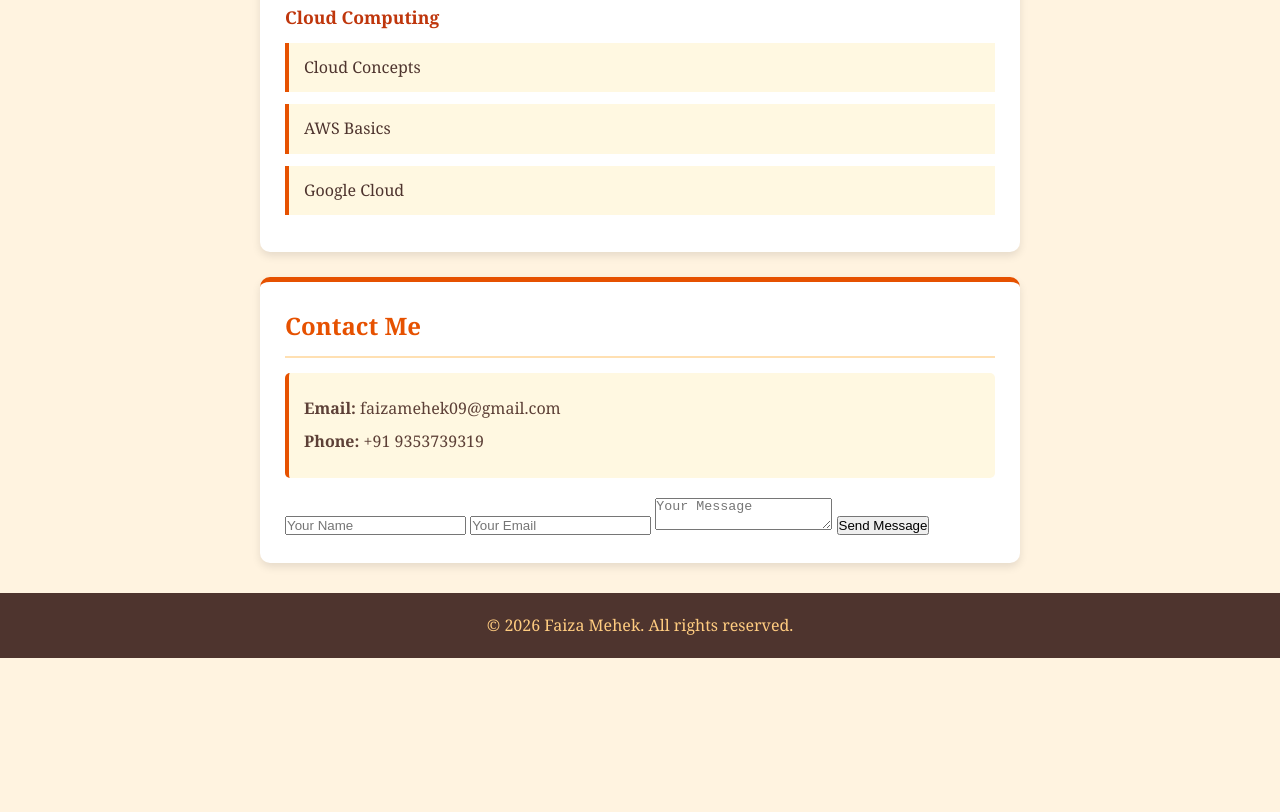
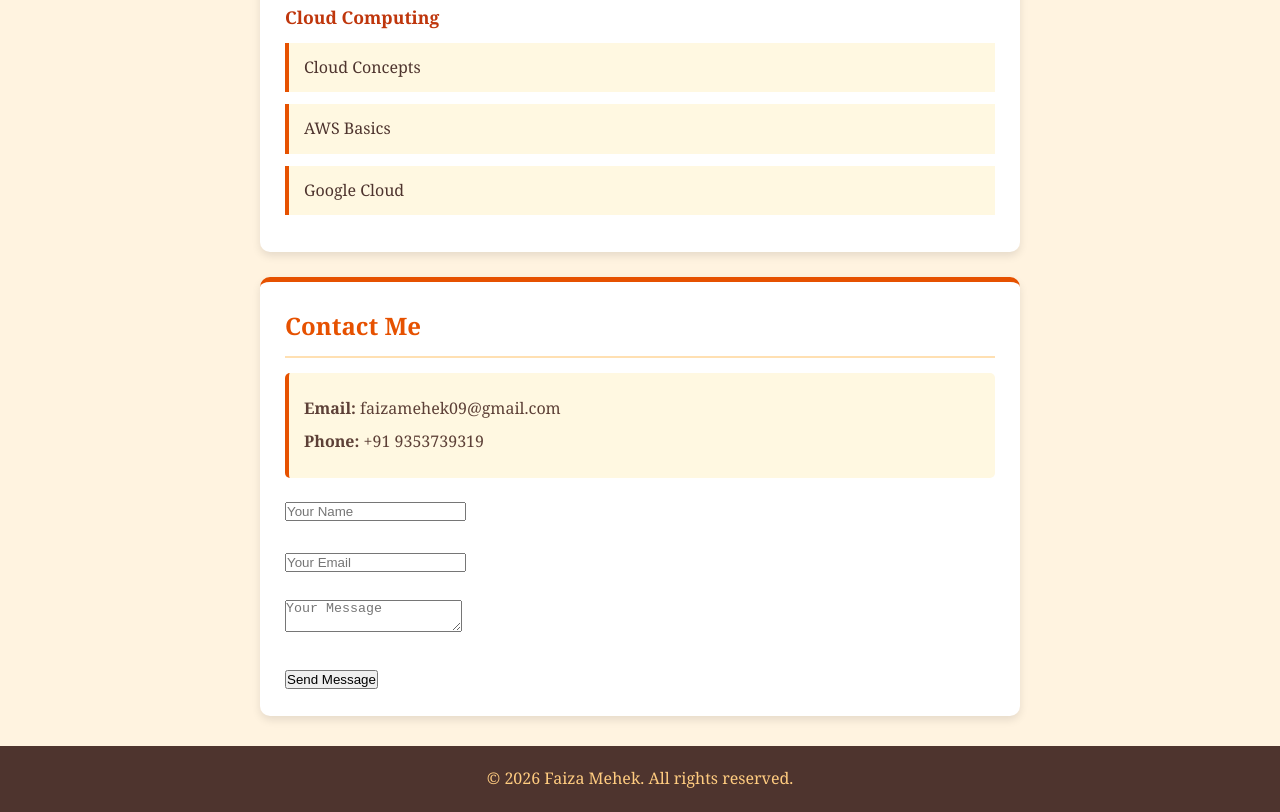
Before and after one commit to Faiza-portfolio/PORTFOLIO, a plain HTML site: page Frontend/index.html in a window 1280 px wide. Shown: the part 1454-2266 px from the top of the page. Before the commit the page ends 2112 px from the top, so only its background shows below. Drawn offline with Linux system fonts and the light colour scheme.

Commit message:
Fix form vertical layout

```diff
--- a/Frontend/index.html
+++ b/Frontend/index.html
@@ -83,9 +83,9 @@
 
       <!-- Contact Form -->
       <form id="contactForm" name="contact" method="POST" data-netlify="true"></form>
-        <input type="text" id="name" name="name" placeholder="Your Name" required />
-        <input type="email" id="email" name="email" placeholder="Your Email" required />
-        <textarea id="message" name="message" placeholder="Your Message" required></textarea>
+        <input type="text" id="name" name="name" placeholder="Your Name" required /><br><br>
+        <input type="email" id="email" name="email" placeholder="Your Email" required /><br><br>
+        <textarea id="message" name="message" placeholder="Your Message" required></textarea><br><br>
         <button type="submit">Send Message</button>
       </form>
     </section>
```
